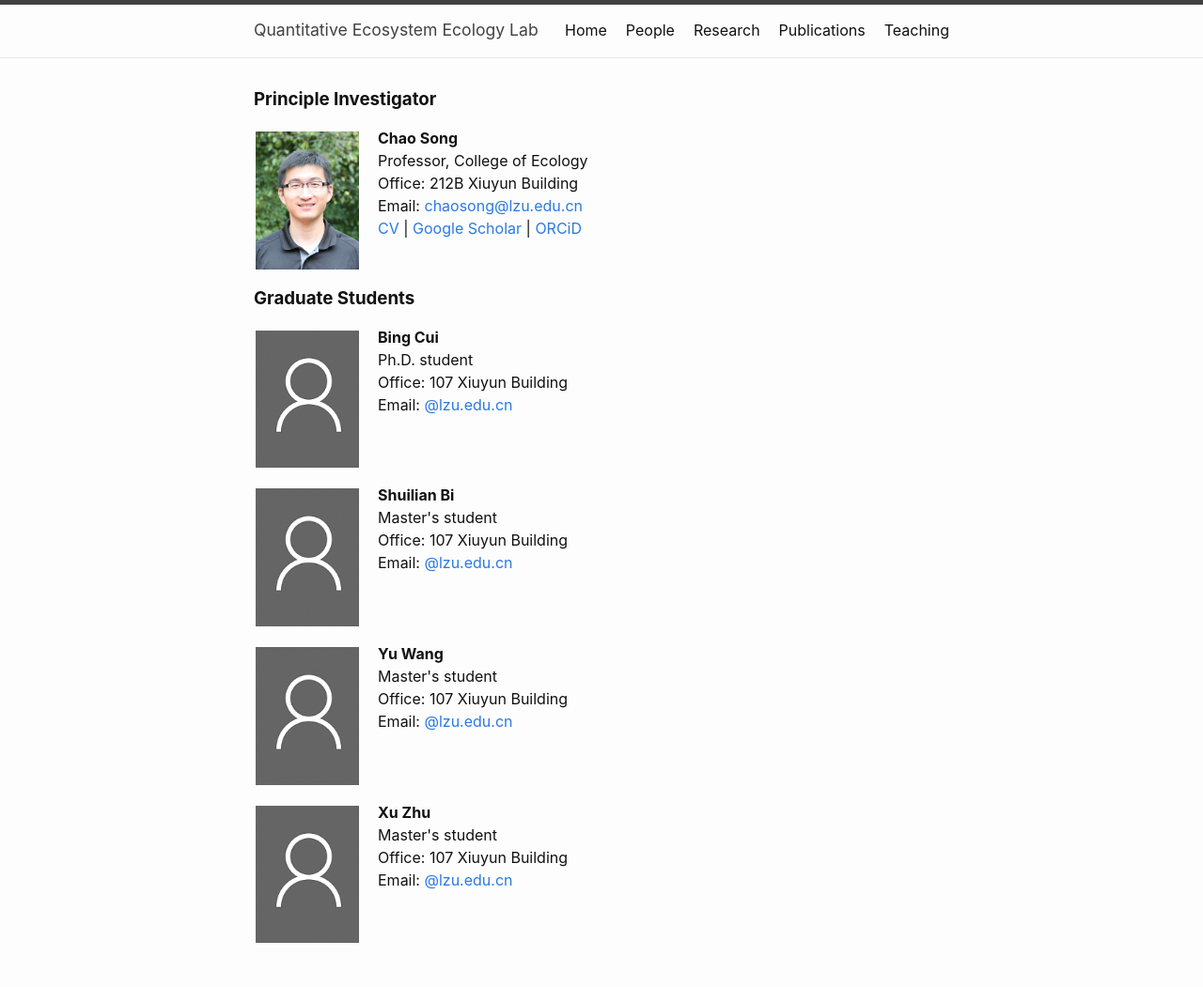
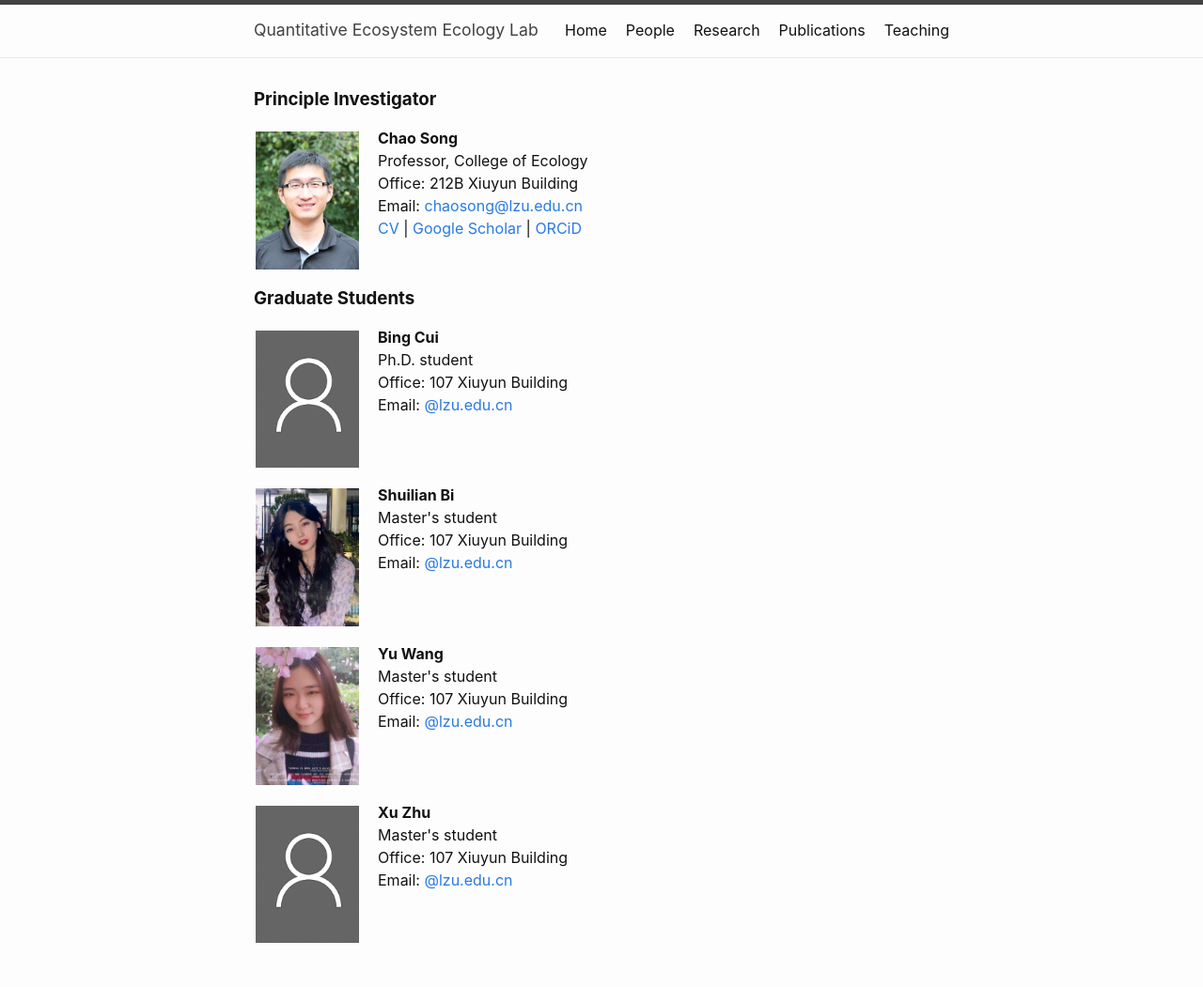
Before and after one commit to chaosonglab/chaosonglab.github.io, a Jekyll site: the page built from people.md, in a window 1280 px wide. Shown: the whole page at 94% size. Built offline with Jekyll 4.4.1, drawn with Linux system fonts in a browser that asks for light colours.

Commit message:
Update people.md

```diff
--- a/people.md
+++ b/people.md
@@ -25,7 +25,7 @@ Office: 107 Xiuyun Building <br>
 Email: <a href="mailto: @lzu.edu.cn">@lzu.edu.cn</a><br>
 <br clear="left"/></p>
 
-<p><img align="left" src="/files/Default_profile.jpg" width="110" style="margin:5px 20px 2px 2px;"/>
+<p><img align="left" src="/files/Bi_profile.jpg" width="110" style="margin:5px 20px 2px 2px;"/>
 
 <b>Shuilian Bi</b><br>
 Master's student<br>
@@ -33,7 +33,7 @@ Office: 107 Xiuyun Building <br>
 Email: <a href="mailto: @lzu.edu.cn">@lzu.edu.cn</a><br>
 <br clear="left"/></p>
 
-<p><img align="left" src="/files/Default_profile.jpg" width="110" style="margin:5px 20px 2px 2px;"/>
+<p><img align="left" src="/files/Wang_profile.jpg" width="110" style="margin:5px 20px 2px 2px;"/>
 
 <b>Yu Wang</b><br>
 Master's student<br>
```
